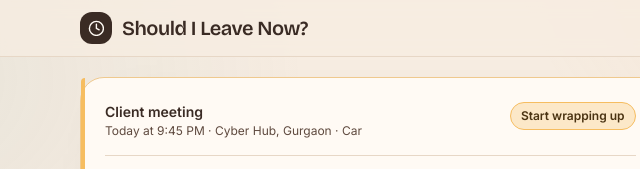
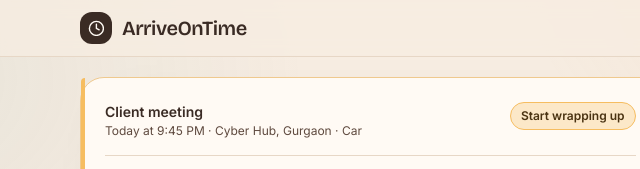
Before and after one commit to Jiya1507/ArriveOnTime, a website: page should-i-leave-now/dist/index.html in a window 1280 px wide. Shown: the top 169 px of the page, 8-648 px from the left. Drawn offline with Linux system fonts and the light colour scheme.

Commit message:
Change header text from 'Should I Leave Now?' to 'ArriveOnTime'

```diff
--- a/should-i-leave-now/dist/index.html
+++ b/should-i-leave-now/dist/index.html
@@ -46,7 +46,7 @@
             aria-hidden="true"
           ></span>
           <h1 class="truncate text-base font-semibold tracking-tight sm:text-xl">
-            Should I Leave Now?
+            ArriveOnTime
           </h1>
         </div>
 
```
